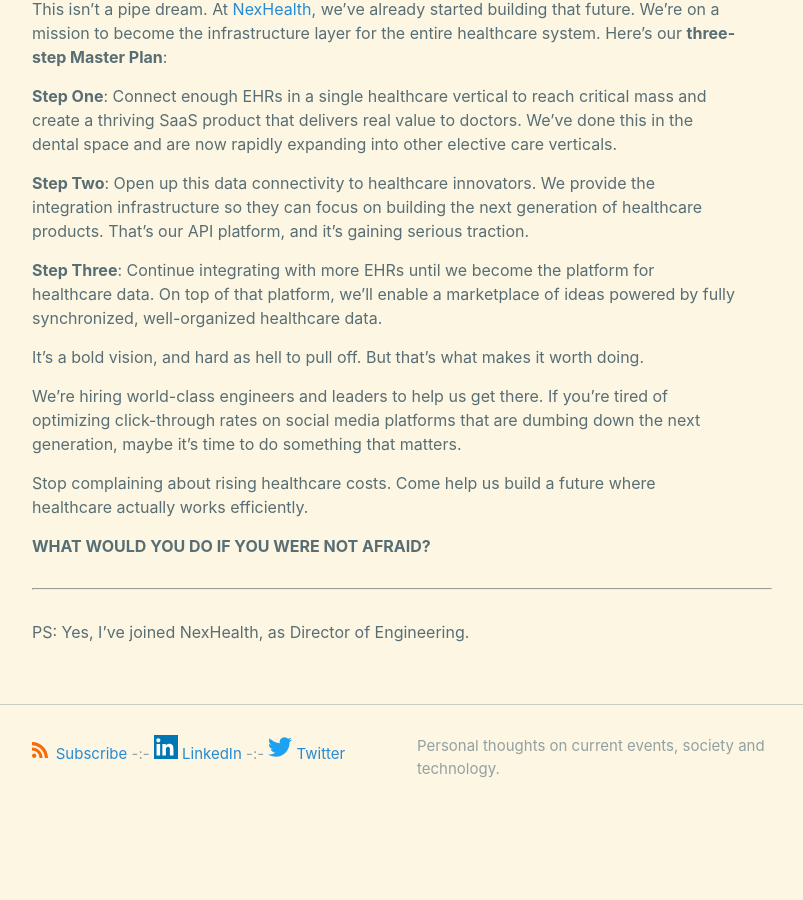
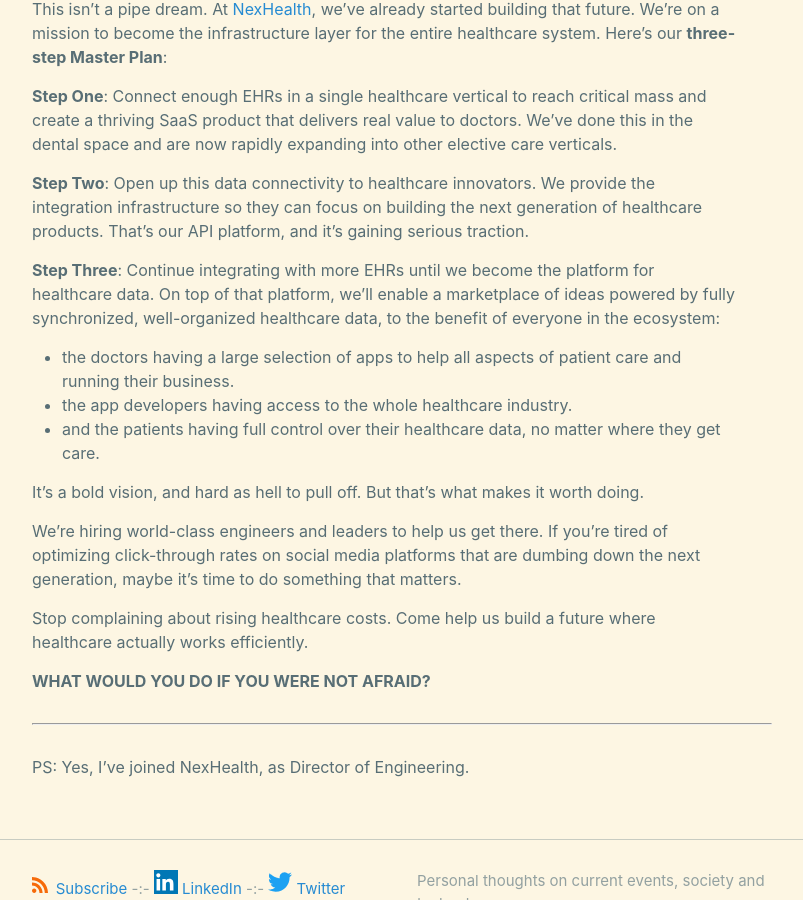
Before and after one commit to xianxu/xianxu.github.io, a Jekyll site: the page built from _posts/2025-05-28-joining-nexhealth.markdown, in a window 1280 px wide and 900 px high, scrolled down 647 px. Shown: the whole window, without its empty margins (238-1041 px from the left). Built offline with Jekyll 4.4.1, drawn with Linux system fonts in a browser that asks for light colours; comment, search, counter and statistics services are not loaded; before the commit the page ends 1487 px from its top, so only the background shows below that.

Commit message:
Sync latest _posts from remote land

```diff
--- a/_posts/2025-05-28-joining-nexhealth.markdown
+++ b/_posts/2025-05-28-joining-nexhealth.markdown
@@ -20,7 +20,10 @@
 
 **Step Two**: Open up this data connectivity to healthcare innovators. We provide the integration infrastructure so they can focus on building the next generation of healthcare products. That’s our API platform, and it’s gaining serious traction.
 
-**Step Three**: Continue integrating with more EHRs until we become the platform for healthcare data. On top of that platform, we’ll enable a marketplace of ideas powered by fully synchronized, well-organized healthcare data.
+**Step Three**: Continue integrating with more EHRs until we become the platform for healthcare data. On top of that platform, we’ll enable a marketplace of ideas powered by fully synchronized, well-organized healthcare data, to the benefit of everyone in the ecosystem:
+* the doctors having a large selection of apps to help all aspects of patient care and running their business.
+* the app developers having access to the whole healthcare industry.
+* and the patients having full control over their healthcare data, no matter where they get care.
 
 It’s a bold vision, and hard as hell to pull off. But that’s what makes it worth doing.
 
```
